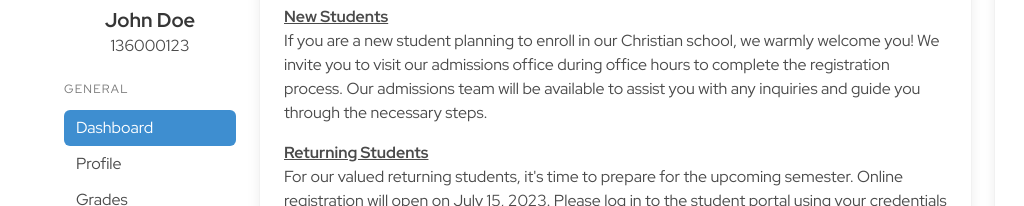
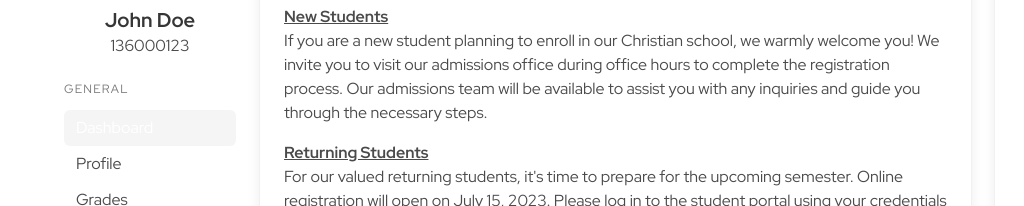
Before and after one commit to brandodt/church-blog, a website: page html/dashboard/index.html in a window 1280 px wide. In both pictures the pointer is over the link "Dashboard". Shown: the part 406-612 px from the top of the page, 0-1024 px from the left. Drawn offline with Linux system fonts and the light colour scheme; files that its build step writes are made by us from their sources.

Commit message:
(menu-list hover) added

```diff
--- a/html/css/style.css
+++ b/html/css/style.css
@@ -61,6 +61,11 @@ html::-webkit-scrollbar {
     background-color: #3082C5;
     transition: 0.8s;
   }
+
+  .menu-list li a:hover {
+    background-color: #f5f5f5;
+    transition: 0.3s;
+  }
 }
 
 /* ANIMATION */
@@ -114,6 +119,7 @@ html::-webkit-scrollbar {
 .active.fade-zoom {
   animation: zoom 0.6s;
 }
+
 
 /* KEYFRAMES for ANIMATION */
 
```
